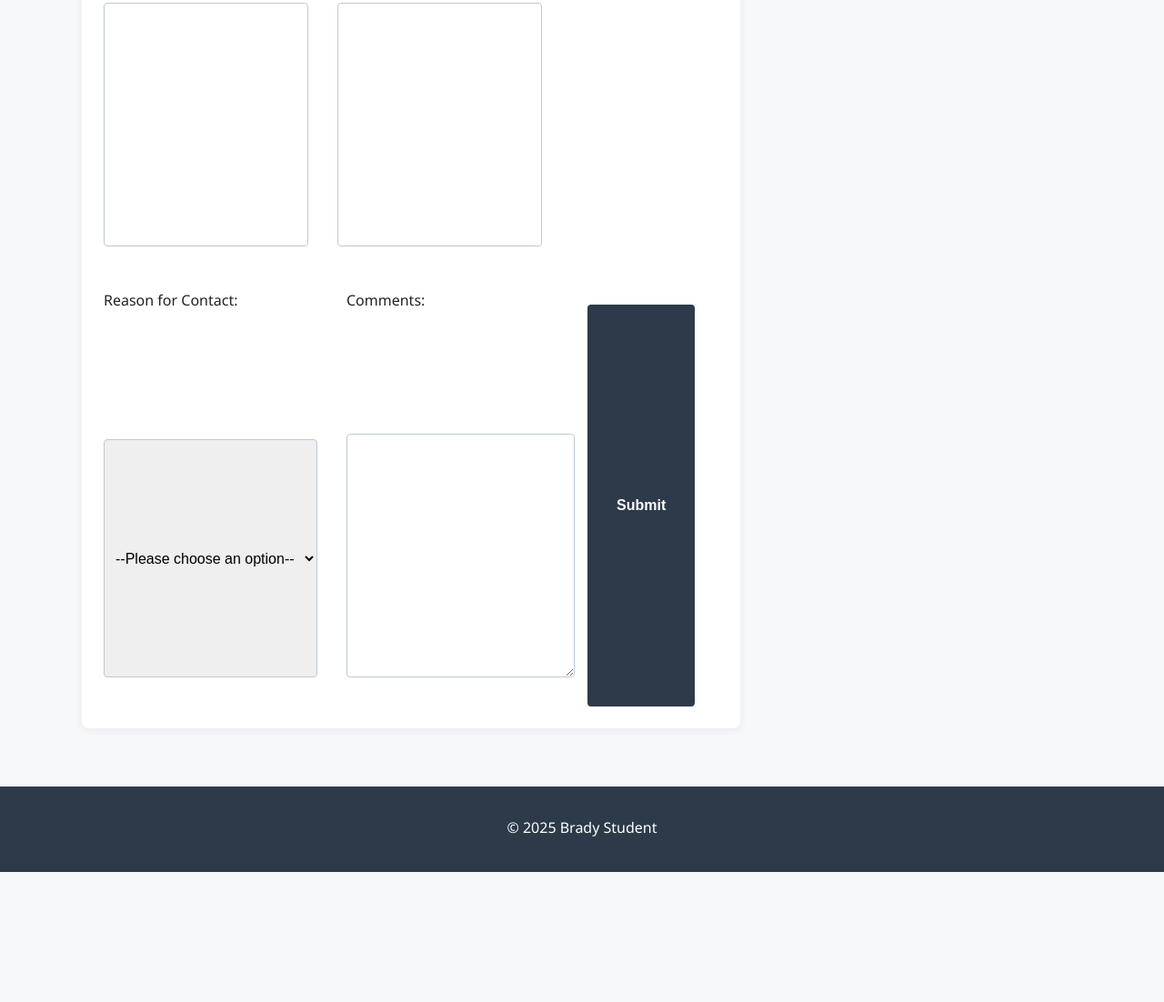
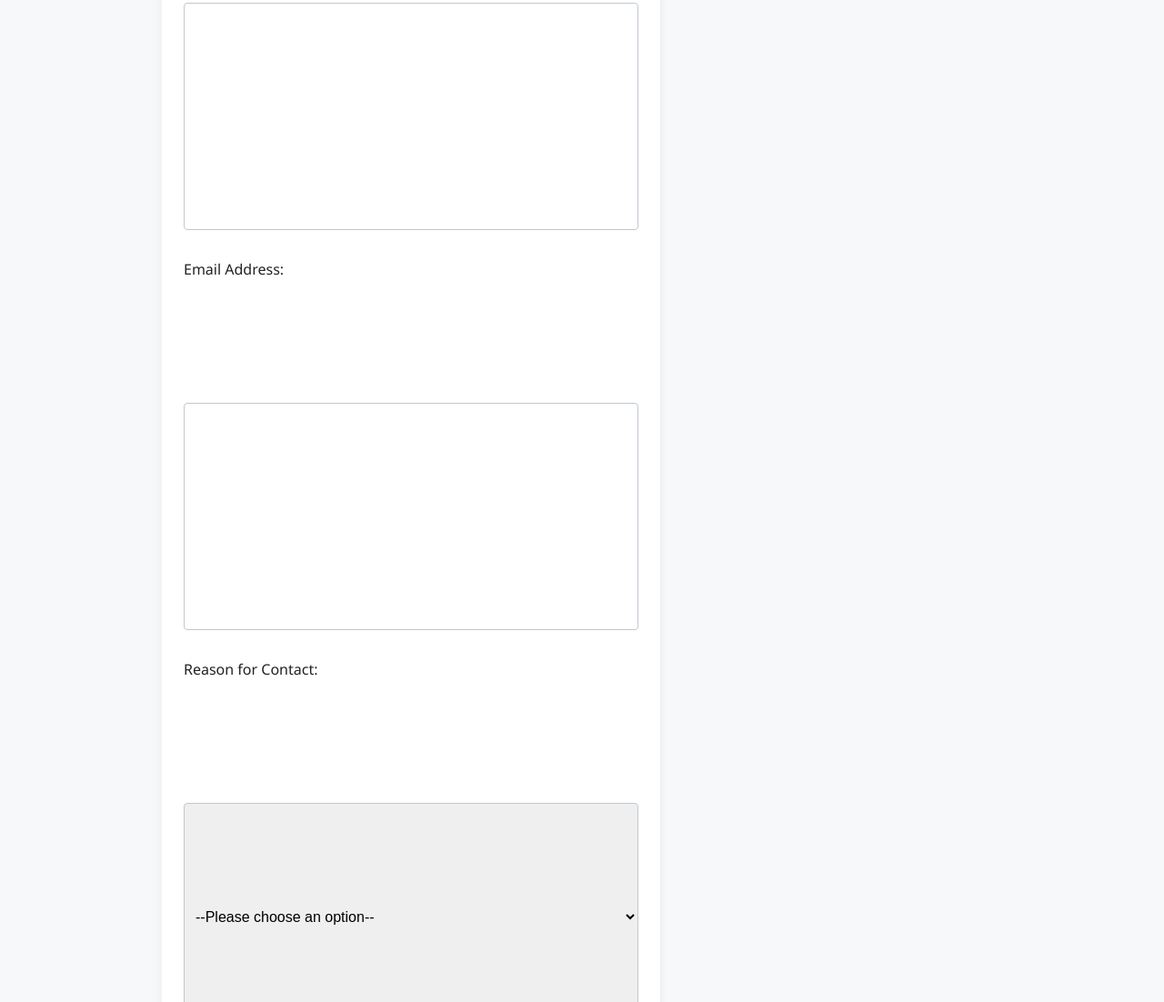
Before and after one commit to bradylefere/mi349_blog, a plain HTML site: page contact.html in a window 1280 px wide. Shown: the part 378-1480 px from the top of the page at 91% size. Before the commit the page ends 1337 px from the top, so only its background shows below. Drawn offline with Linux system fonts and the light colour scheme.

Commit message:
test again

```diff
--- a/contact.html
+++ b/contact.html
@@ -6,19 +6,64 @@
     <title>Contact | MI349 Blog</title>
     <link rel="stylesheet" href="style.css">
     <style>
-        /* Add to style.css */
+        /* Form container */
+        form {
+            max-width: 500px;
+            width: 100%;
+            margin: 0 auto;
+            display: flex;
+            flex-direction: column;
+            gap: 1rem;
+            background: #fff;
+            padding: 1.5rem;
+            border-radius: 8px;
+            box-shadow: 0 2px 8px rgba(44,62,80,0.07);
+        }
+
+        /* Grouping for label and input */
         .form-group {
             display: flex;
             flex-direction: column;
-            align-items: flex-start;
-            margin-bottom: 1rem;
+            align-items: stretch;
+            margin-bottom: 0;
         }
-        .form-group label {
-            align-self: flex-start;
-            margin-bottom: 0.5rem;
-        }
+
+        /* All form controls the same width */
+        .form-group input,
+        .form-group select,
         .form-group textarea {
             width: 100%;
+            box-sizing: border-box;
+            padding: 0.5rem;
+            border: 1px solid #bfc9d1;
+            border-radius: 4px;
+            font-size: 1rem;
+        }
+
+        /* Label styling */
+        .form-group label {
+            margin-bottom: 0.5rem;
+            font-weight: 500;
+            align-self: flex-start;
+        }
+
+        /* Button styling */
+        form button[type="submit"] {
+            width: 100%;
+            background: #2d3a4a;
+            color: #fff;
+            border: none;
+            padding: 0.7rem 0;
+            border-radius: 4px;
+            font-size: 1rem;
+            font-weight: bold;
+            cursor: pointer;
+            margin-top: 0.5rem;
+            transition: background 0.2s;
+        }
+
+        form button[type="submit"]:hover {
+            background: #223047;
         }
     </style>
 </head>
```
